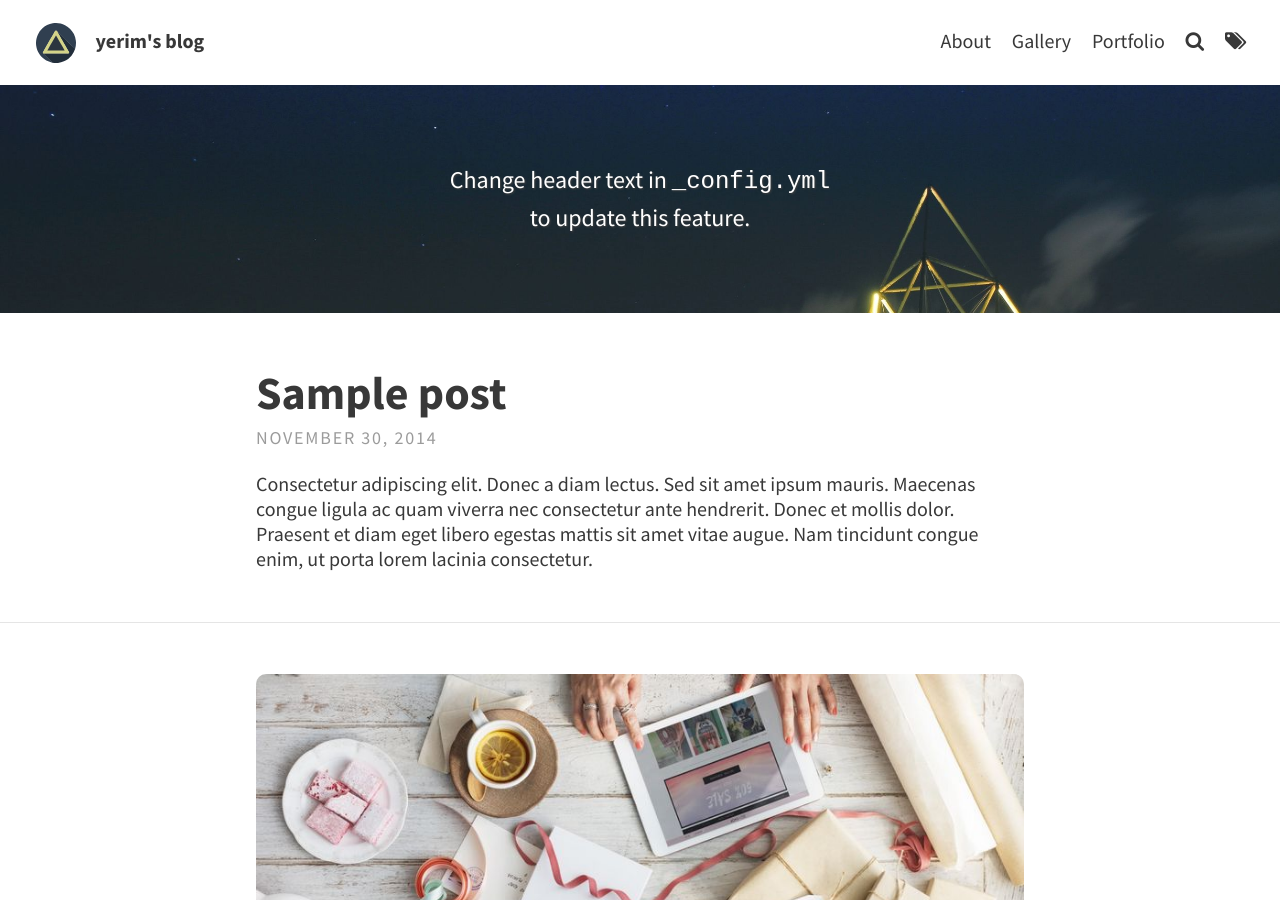
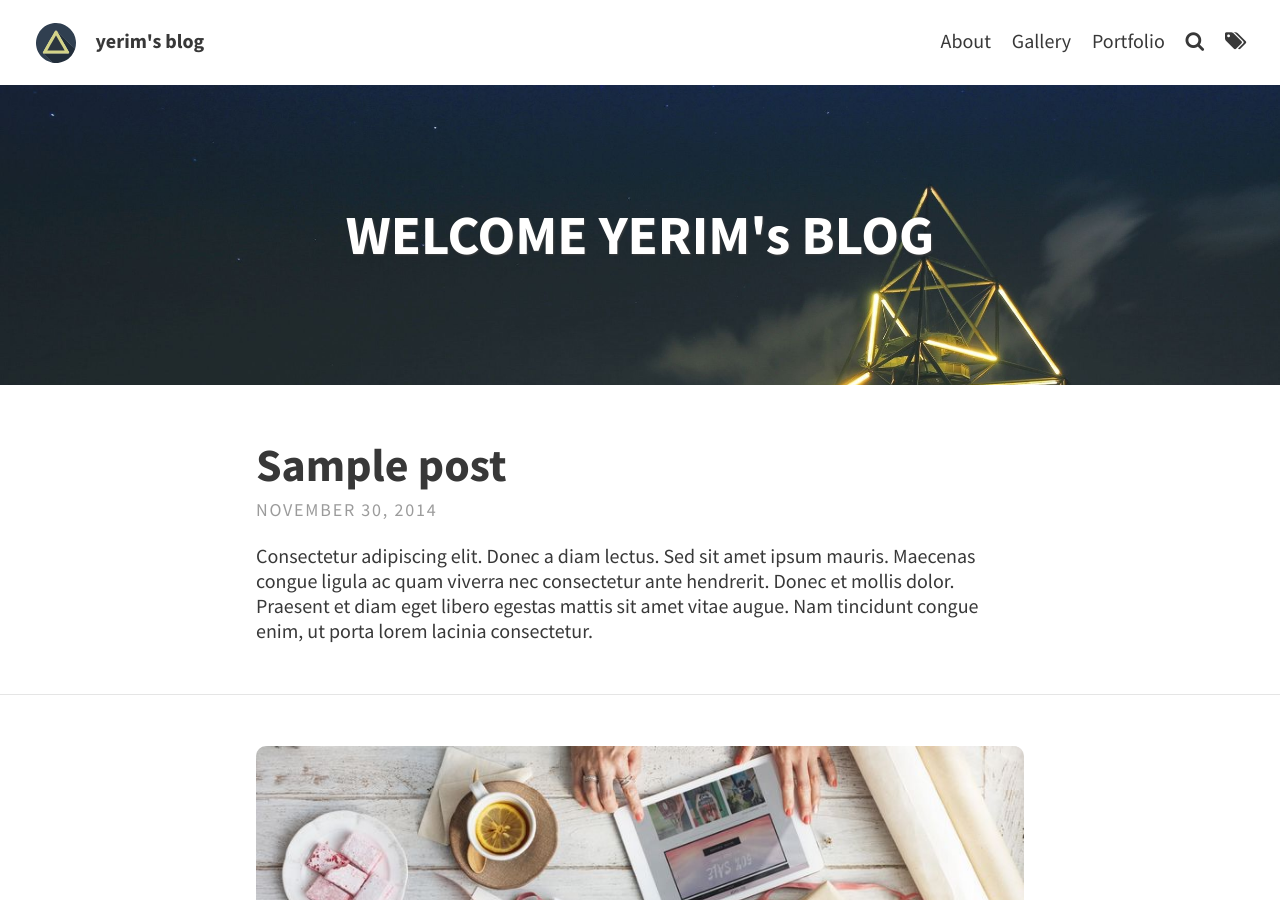
Before and after one commit to dkrl1313/dkrl1313.github.io, a Jekyll site: the page built from index.html, in a window 1280 px wide and 900 px high. Built offline with Jekyll 4.4.1, drawn with Linux system fonts in a browser that asks for light colours; the list of posts is cut into pages by our own code.

Commit message:
_config.yml 수정

```diff
--- a/_config.yml
+++ b/_config.yml
@@ -15,23 +15,24 @@ theme_settings:
 
   # Header and footer text
   header_text: > #two or three lines to describe your site
-     <p>Change header text in <code>_config.yml</code> <br> to update this feature.</p>
+     <h1>WELCOME YERIM's BLOG</h1>
   header_text_feature_image: assets/img/pexels/triangular.jpeg
   footer_text: >
    Powered by <a href="https://jekyllrb.com/">Jekyll</a> with <a href="https://github.com/sylhare/Type-on-Strap">Type on Strap</a>
 
   # Icons
   rss: true  # Make sure you created a feed.xml with feed.xml layout
-  email_address: # Full email address, e.g. "sam@example.com"
+  email_address: "dkrl13132000@naver.com"
+  # Full email address, e.g. "sam@example.com"
   behance:
   bitbucket:
   dribbble:
   facebook:
   flickr:
   gitlab:
-  github: "sylhare"
+  github: "dkrl1313"
   google_plus:
-  instagram:
+  instagram: "@yeahrim_kim"
   keybase:
   linkedin:  # Full URL
   pinterest:
```
